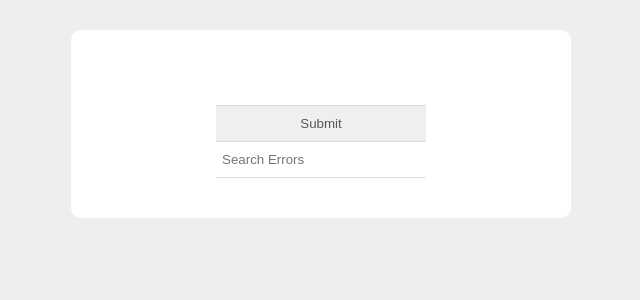
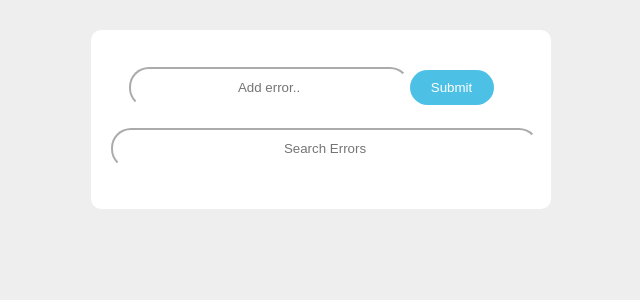
Before and after one commit to Shukshi/defect-tracking, a Vue app: page / in a window 1280 px wide. Shown: the top 300 px of the page, without its empty margins (319-959 px from the left). Built offline with nearby package versions, Linux system fonts and the light colour scheme.

Commit message:
Single page application

```diff
--- a/src/components/Error.vue
+++ b/src/components/Error.vue
@@ -1,20 +1,20 @@
 <template>
 	<div class="container">
 		<div v-if="!isEditing">
-			<input type="text" v-model="current_error" >
-			<input type="submit" value="Submit" @click="addError()">
+			<input type="text" v-model="current_error" placeholder="Add error.." class="add">
+			<button  @click="addError()" class="submitButton"> Submit </button>
 		</div>
 
 		<div v-else>
-			<input type="text" v-model="current_error" >
-			<input type="update" value="Update"  @click="updateError()">
+			<input type="text" v-model="current_error" class="add">
+			<button @click="updateError()" class="submitButton"> Update </button>
 		</div>
-		<input type="text" v-model="search" placeholder="Search Errors">
 		<div v-for="(error, index) in filteredErrors" :key="error" class="element">
-		    <SingleError :error="error" :step="step" />
-			<button @click="editError(index, error)"> Edit </button>
-			<button @click="deleteError(index)">Delete</button>
+		    <SingleError :error="error"  />
+		    <button @click="editError(index, error)" class="edit"> Edit </button>
+			<button @click="deleteError(index)" class="delete">Del</button>
 		</div>
+		<input type="text" v-model="search" placeholder="Search Errors" class="search">
 
     </div>
 </template>
@@ -75,39 +75,93 @@ export default {
 	max-width: 420px;
 	margin: 30px auto;
 	background: white;
-	padding: 40px;
+	padding: 20px;
 	border-radius: 10px;
+	height: auto;
 }
-   input{
-   	display: block;
-	padding: 10px 6px;
-	width: 50%;
-	box-sizing: border-box;
+.edit{
+	position: relative;
+	text-align: center;
+	float: right;
+	width: 10%;
+	height: 20px;
+	margin: 0 5px 0 5px;
+	bottom: 2px;
+	background-color: #4DC1E5;
+	color: white;
 	border: none;
-	border-bottom: 1px solid #ddd;
-	color: #555;
-	margin-right: auto;
-    margin-left: auto;
+	border-radius: 10px;
+	cursor: pointer;
+	clear: top;
+}
+.delete{
+	position: relative;
+	text-align: center;
+	float: right;
+	width: 10%;
+	height: 20px;
+	margin: 0 5px 0 5px;
+	bottom: 2px;
+	background-color: #4DC1E5;
+	color: white;
+	border: none;
+	border-radius: 10px;
+	cursor: pointer;
+	clear: top;
+}
+.add{
+	text-align: center;
+	width: 65%;
+	height: 35px;
+	border-radius: 20px;
+	border-color: white;
+}
+.submitButton{
+	position: relative;
+	right: 0px;
+	width: 20%;
+	height: 35px;
+	background-color: #4DC1E5;
+	color: white;
+	border: none;
+	border-radius: 20px;
+	cursor: pointer;
+	margin: 20px 20px 0 0 ;
 }
 .element{
-	 margin: 20px 10px 0 0;
-	 padding: 6px 12px;
+    margin: 40px 0 20px 0;
+    height: 35px;
+	padding: 6px 6px 0 6px;
 	background: #eee;
 	border-radius: 20px;
 	font-size: 12px;
 	letter-spacing: 1px;
 	font-weight: bold;
 	color: #777;
-	 cursor: pointer;
-
+	top: 300px;
+	text-align: center;
+	overflow-y: auto;
 }
 .element1{
-   	color: pink;
+   	color: #6E7B7F;
+   	font-size: 12px;
 }
 .element2{
-   	color: green;
+   	color: #6E7B7F;
+   	text-shadow: 0.5px 0.5px #067192;
+   	font-size: 12px;
 }
 .element3{
-   	color: red;
+   	color: #6E7B7F;
+   	text-decoration: line-through;
+   	font-size: 12px;
+}
+.search{
+	text-align: center;
+	width: 100%;
+	height: 35px;
+	border-radius: 20px;
+	border-color: white;
+	margin: 20px 0 20px 0;
 }
 </style>
--- a/src/components/SingleError.vue
+++ b/src/components/SingleError.vue
@@ -1,7 +1,12 @@
 <template>
-	<div :class="getClass()">
+	<div :class="getClass()" class="cont">
 		{{ error }}
-		<button @click="modify()"> Update </button>
+		<div>
+			<button @click="modify()" v-if="one" class="mark"> Open </button>
+			<button @click="modify()" v-if="two" class="mark"> In-progress </button>
+			<button @click="modify()" v-if="three" class="mark"> Completed </button>
+		</div>
+
 	</div>
 </template>
 
@@ -10,18 +15,30 @@ export default {
 	props: ['error'],
   data () {
     return {
-    	step: 0
+    	step: 1,
+    	one: true,
+    	two: false,
+    	three: false
     }
   },
   methods: {
   	getClass () {
   		if(this.step === 1){
+  			this.one = true
+  			this.three = false
   			return 'element1'
   		}
   		if(this.step == 2){
+  			this.one=false
+  			this.two=true
   			return 'element2'
+
   		}
-  		else return 'element3'
+  		else {
+  			this.three = true
+  			this.two = false
+  			return 'element3'
+  		}
   	},
     modify () {
     	this.step = this.step + 1
@@ -34,4 +51,24 @@ export default {
 </script>
 
 <style lang="css" scoped>
+.cont{
+	position: relative;
+	text-align: center;
+}
+.mark{
+	position: relative;
+	text-align: center;
+	float: right;
+	width: auto;
+	height: 20px;
+	bottom: 3px;
+	margin: 2px 5px 0px 5px;
+	border-bottom: 20px;
+	background-color: #4DC1E5;
+	color: white;
+	border: none;
+	border-radius: 10px;
+	cursor: pointer;
+	clear: top;
+}
 </style>
```
Lines whose indentation alone changed are shown as unchanged.
